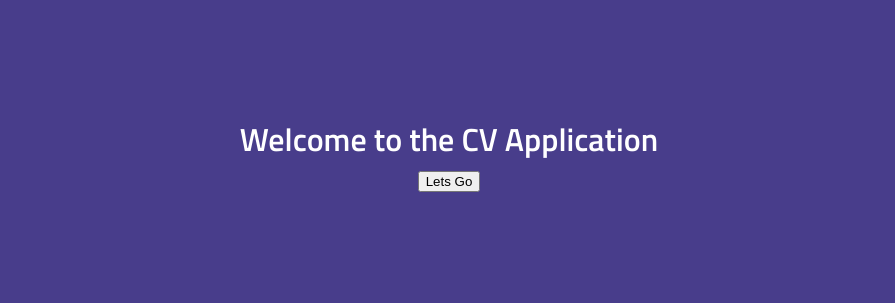
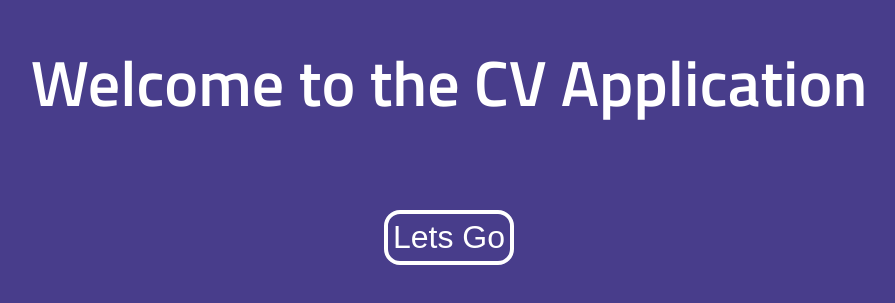
Before and after one commit to iversson-estudos/CV_Editor, a React (Vite) app: page / in a window 1280 px wide. Shown: the part 243-546 px from the top of the page, without its empty margins (191-1086 px from the left). Built offline with nearby package versions, Linux system fonts and the light colour scheme.

Commit message:
variables changes

```diff
--- a/src/assets/css/global.css
+++ b/src/assets/css/global.css
@@ -3,8 +3,9 @@
 :root{
     --font:"Titillium Web", sans-serif;
     --fontsize-small:16px;
-    --fontsize-medium:24px;
-    --fontsize-big:32px;
+    --fontsize-medium:32px;
+    --fontsize-big:64px;
+    --bgcolor: darkslateblue;
 
 }
 
@@ -16,5 +17,5 @@ body{
     font-family: var(--font);
     font-style: normal;
     font-weight: 200;
-    background-color: darkslateblue;
+    background-color: var(--bgcolor);
 }
--- a/src/pages/homepage/Homepage.module.css
+++ b/src/pages/homepage/Homepage.module.css
@@ -9,7 +9,7 @@ body {
         align-items: center;
         justify-content: center;
         text-align: center;
-        gap: 16px;
+        gap: 12vh;
 
         .para {
             font-size: var(--fontsize-big);
@@ -17,8 +17,16 @@ body {
             color: white;
         }
         .btn{
+            font-size: var(--fontsize-medium);
+            background-color: var(--bgcolor);
+            color: white;
+            padding: 5px;
+            border-radius: 1rem;
+            border: 4px solid white;
+            user-select: none;
+            cursor: pointer;
+        }
 
-        }
     }
 
 }
```
